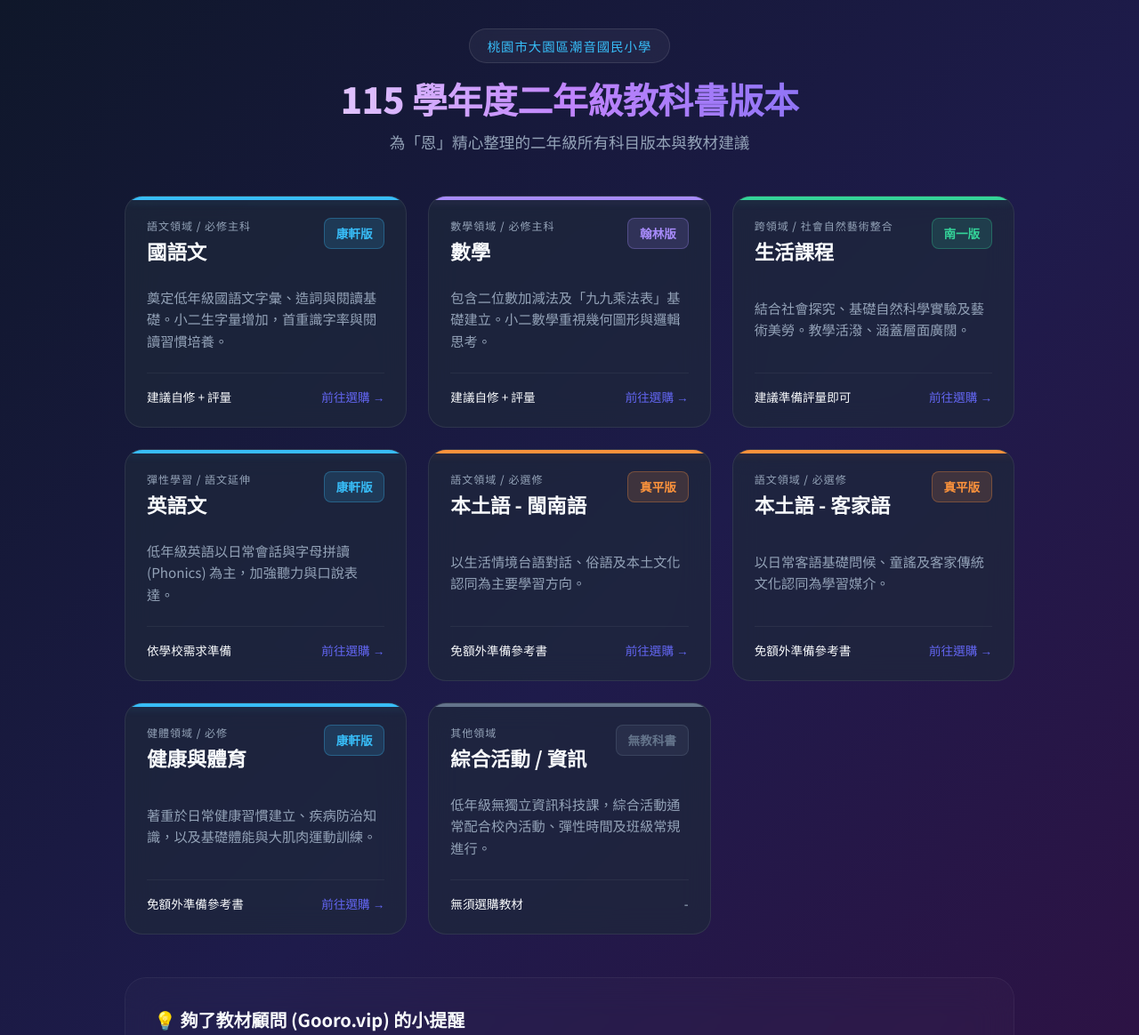
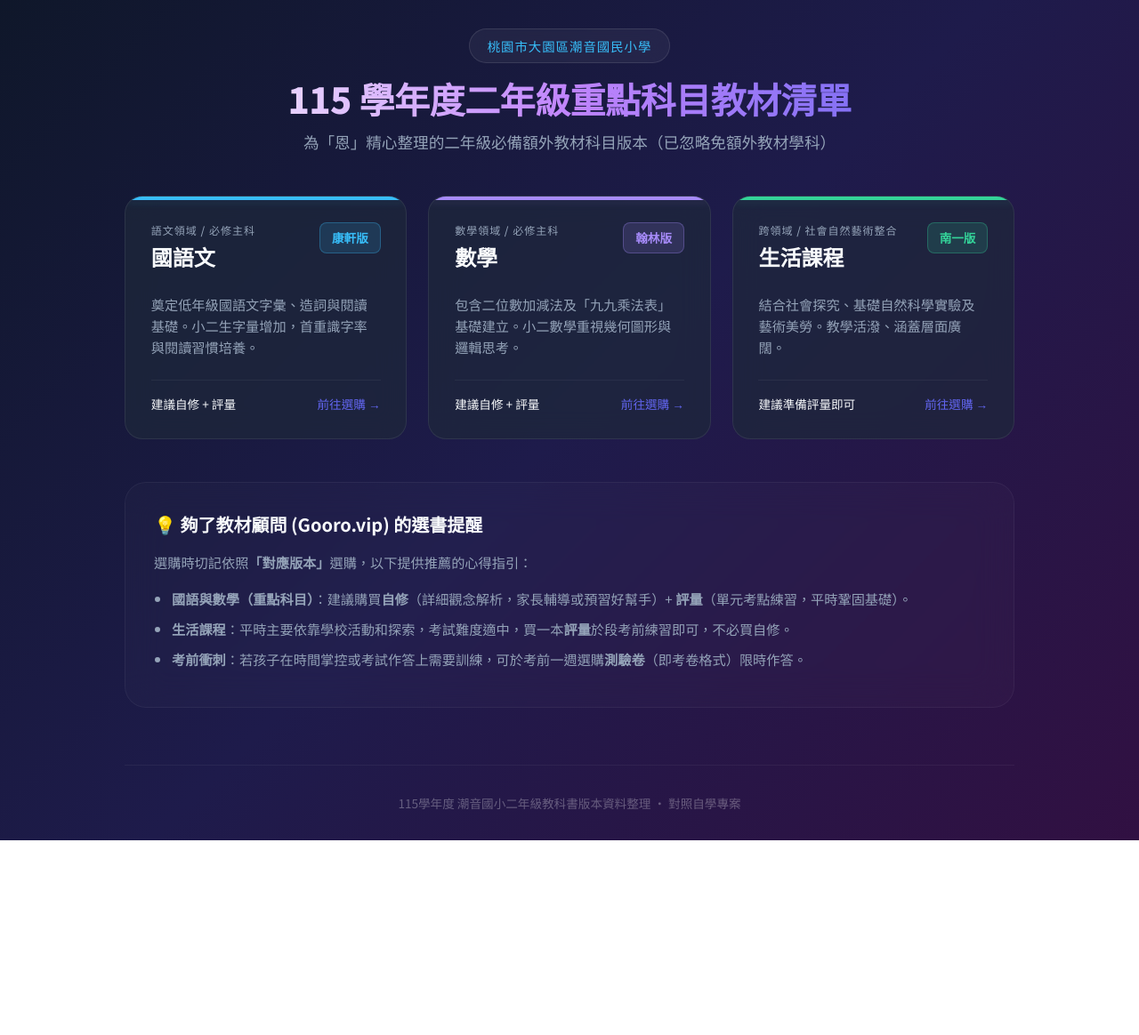
Before and after one commit to genius2plus/Ian, a plain HTML site: page 潮音國小二年級教科書版本.html in a window 1280 px wide. Shown: the top 1164 px of the page at 89% size. After the commit the page ends 945 px from the top, so only its background shows below. Drawn offline with Linux system fonts and the light colour scheme.

Commit message:
Update HTML dashboard: Keep only Chinese, Math, and Life; ignore subjects requiring no extra materials

```diff
--- a/潮音國小二年級教科書版本.html
+++ b/潮音國小二年級教科書版本.html
@@ -3,7 +3,7 @@
 <head>
     <meta charset="UTF-8">
     <meta name="viewport" content="width=device-width, initial-scale=1.0">
-    <title>桃園市潮音國小 115 學年度二年級教科書版本一覽</title>
+    <title>桃園市潮音國小 115 學年度二年級重點科目教科書版本</title>
     <!-- Google Fonts -->
     <link rel="preconnect" href="https://fonts.googleapis.com">
     <link rel="preconnect" href="https://fonts.gstatic.com" crossorigin>
@@ -25,12 +25,6 @@
 
             --color-nani: #34d399; /* Green for 南一 */
             --color-nani-glow: rgba(52, 211, 153, 0.15);
-
-            --color-zhenping: #fb923c; /* Orange for 真平 */
-            --color-zhenping-glow: rgba(251, 146, 60, 0.15);
-
-            --color-none: #64748b; /* Grey for None */
-            --color-none-glow: rgba(100, 116, 139, 0.15);
         }
 
         * {
@@ -97,7 +91,7 @@
             animation: fadeInUp 1s ease-out;
         }
 
-        /* Dashboard Overview Grid */
+        /* Dashboard Overview Grid - Fixed 3 Columns */
         .overview-grid {
             display: grid;
             grid-template-columns: repeat(auto-fit, minmax(280px, 1fr));
@@ -110,7 +104,7 @@
             background: var(--card-bg);
             border: 1px solid var(--card-border);
             border-radius: 20px;
-            padding: 1.5rem;
+            padding: 1.8rem;
             position: relative;
             overflow: hidden;
             backdrop-filter: blur(16px);
@@ -118,6 +112,7 @@
             display: flex;
             flex-direction: column;
             justify-content: space-between;
+            min-height: 250px;
         }
 
         .card:hover {
@@ -157,25 +152,6 @@
             background: var(--color-nani);
             box-shadow: 0 2px 10px var(--color-nani-glow);
         }
-        .card-zhenping::after {
-            content: '';
-            position: absolute;
-            top: 0;
-            left: 0;
-            width: 100%;
-            height: 4px;
-            background: var(--color-zhenping);
-            box-shadow: 0 2px 10px var(--color-zhenping-glow);
-        }
-        .card-none::after {
-            content: '';
-            position: absolute;
-            top: 0;
-            left: 0;
-            width: 100%;
-            height: 4px;
-            background: var(--color-none);
-        }
 
         .card-header {
             display: flex;
@@ -199,7 +175,7 @@
         }
 
         .subject-name {
-            font-size: 1.4rem;
+            font-size: 1.5rem;
             font-weight: 700;
             color: var(--text-primary);
         }
@@ -228,18 +204,6 @@
             background: var(--color-nani-glow);
             color: var(--color-nani);
             border: 1px solid rgba(52, 211, 153, 0.3);
-        }
-
-        .badge-zhenping {
-            background: var(--color-zhenping-glow);
-            color: var(--color-zhenping);
-            border: 1px solid rgba(251, 146, 60, 0.3);
-        }
-
-        .badge-none {
-            background: var(--color-none-glow);
-            color: var(--color-none);
-            border: 1px solid rgba(100, 116, 139, 0.3);
         }
 
         .card-body {
@@ -355,8 +319,8 @@
         <!-- Header -->
         <header>
             <div class="school-badge">桃園市大園區潮音國民小學</div>
-            <h1>115 學年度二年級教科書版本</h1>
-            <p class="subtitle">為「恩」精心整理的二年級所有科目版本與教材建議</p>
+            <h1>115 學年度二年級重點科目教材清單</h1>
+            <p class="subtitle">為「恩」精心整理的二年級必備額外教材科目版本（已忽略免額外教材學科）</p>
         </header>
 
         <!-- Subjects Grid -->
@@ -414,102 +378,12 @@
                     <a href="https://gooro.vip/" target="_blank" class="action-link">前往選購 →</a>
                 </div>
             </div>
-
-            <!-- 英語文 -->
-            <div class="card card-kanghsuan">
-                <div class="card-header">
-                    <div class="subject-info">
-                        <span class="subject-tag">彈性學習 / 語文延伸</span>
-                        <span class="subject-name">英語文</span>
-                    </div>
-                    <span class="publisher-badge badge-kanghsuan">康軒版</span>
-                </div>
-                <div class="card-body">
-                    低年級英語以日常會話與字母拼讀 (Phonics) 為主，加強聽力與口說表達。
-                </div>
-                <div class="card-footer">
-                    <span>依學校需求準備</span>
-                    <a href="https://gooro.vip/" target="_blank" class="action-link">前往選購 →</a>
-                </div>
-            </div>
-
-            <!-- 本土語文 - 閩南語 -->
-            <div class="card card-zhenping">
-                <div class="card-header">
-                    <div class="subject-info">
-                        <span class="subject-tag">語文領域 / 必選修</span>
-                        <span class="subject-name">本土語 - 閩南語</span>
-                    </div>
-                    <span class="publisher-badge badge-zhenping">真平版</span>
-                </div>
-                <div class="card-body">
-                    以生活情境台語對話、俗語及本土文化認同為主要學習方向。
-                </div>
-                <div class="card-footer">
-                    <span>免額外準備參考書</span>
-                    <a href="https://gooro.vip/" target="_blank" class="action-link">前往選購 →</a>
-                </div>
-            </div>
-
-            <!-- 本土語文 - 客家語 -->
-            <div class="card card-zhenping">
-                <div class="card-header">
-                    <div class="subject-info">
-                        <span class="subject-tag">語文領域 / 必選修</span>
-                        <span class="subject-name">本土語 - 客家語</span>
-                    </div>
-                    <span class="publisher-badge badge-zhenping">真平版</span>
-                </div>
-                <div class="card-body">
-                    以日常客語基礎問候、童謠及客家傳統文化認同為學習媒介。
-                </div>
-                <div class="card-footer">
-                    <span>免額外準備參考書</span>
-                    <a href="https://gooro.vip/" target="_blank" class="action-link">前往選購 →</a>
-                </div>
-            </div>
-
-            <!-- 健康與體育 -->
-            <div class="card card-kanghsuan">
-                <div class="card-header">
-                    <div class="subject-info">
-                        <span class="subject-tag">健體領域 / 必修</span>
-                        <span class="subject-name">健康與體育</span>
-                    </div>
-                    <span class="publisher-badge badge-kanghsuan">康軒版</span>
-                </div>
-                <div class="card-body">
-                    著重於日常健康習慣建立、疾病防治知識，以及基礎體能與大肌肉運動訓練。
-                </div>
-                <div class="card-footer">
-                    <span>免額外準備參考書</span>
-                    <a href="https://gooro.vip/" target="_blank" class="action-link">前往選購 →</a>
-                </div>
-            </div>
-
-            <!-- 綜合活動 & 資訊科技 -->
-            <div class="card card-none">
-                <div class="card-header">
-                    <div class="subject-info">
-                        <span class="subject-tag">其他領域</span>
-                        <span class="subject-name">綜合活動 / 資訊</span>
-                    </div>
-                    <span class="publisher-badge badge-none">無教科書</span>
-                </div>
-                <div class="card-body">
-                    低年級無獨立資訊科技課，綜合活動通常配合校內活動、彈性時間及班級常規進行。
-                </div>
-                <div class="card-footer">
-                    <span>無須選購教材</span>
-                    <a href="#" style="pointer-events: none; color: var(--text-secondary);" class="action-link">-</a>
-                </div>
-            </div>
         </div>
 
         <!-- Extra Note Section -->
         <div class="info-section">
             <h2 class="info-title">
-                💡 夠了教材顧問 (Gooro.vip) 的小提醒
+                💡 夠了教材顧問 (Gooro.vip) 的選書提醒
             </h2>
             <div class="info-content">
                 選購時切記依照<strong>「對應版本」</strong>選購，以下提供推薦的心得指引：
```
